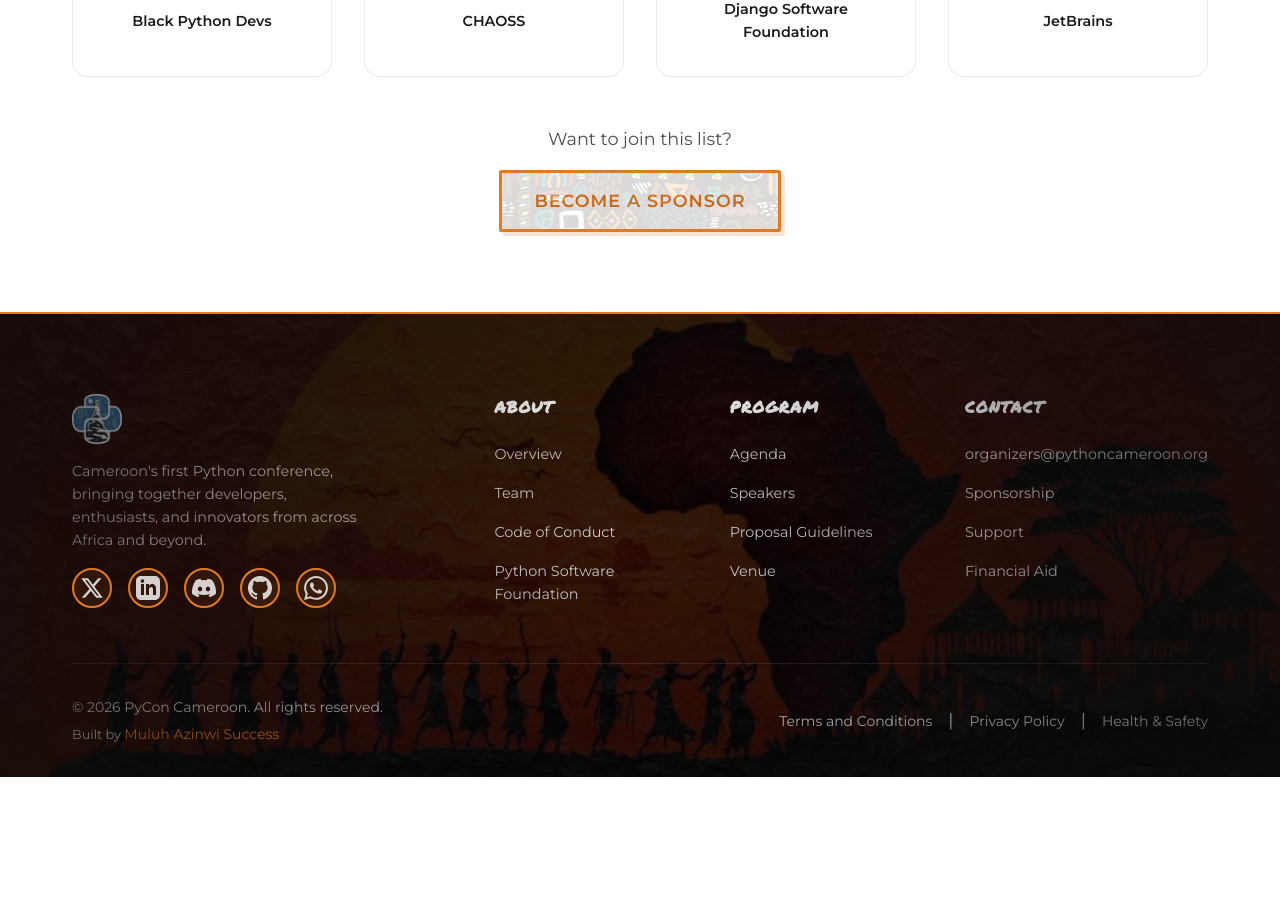
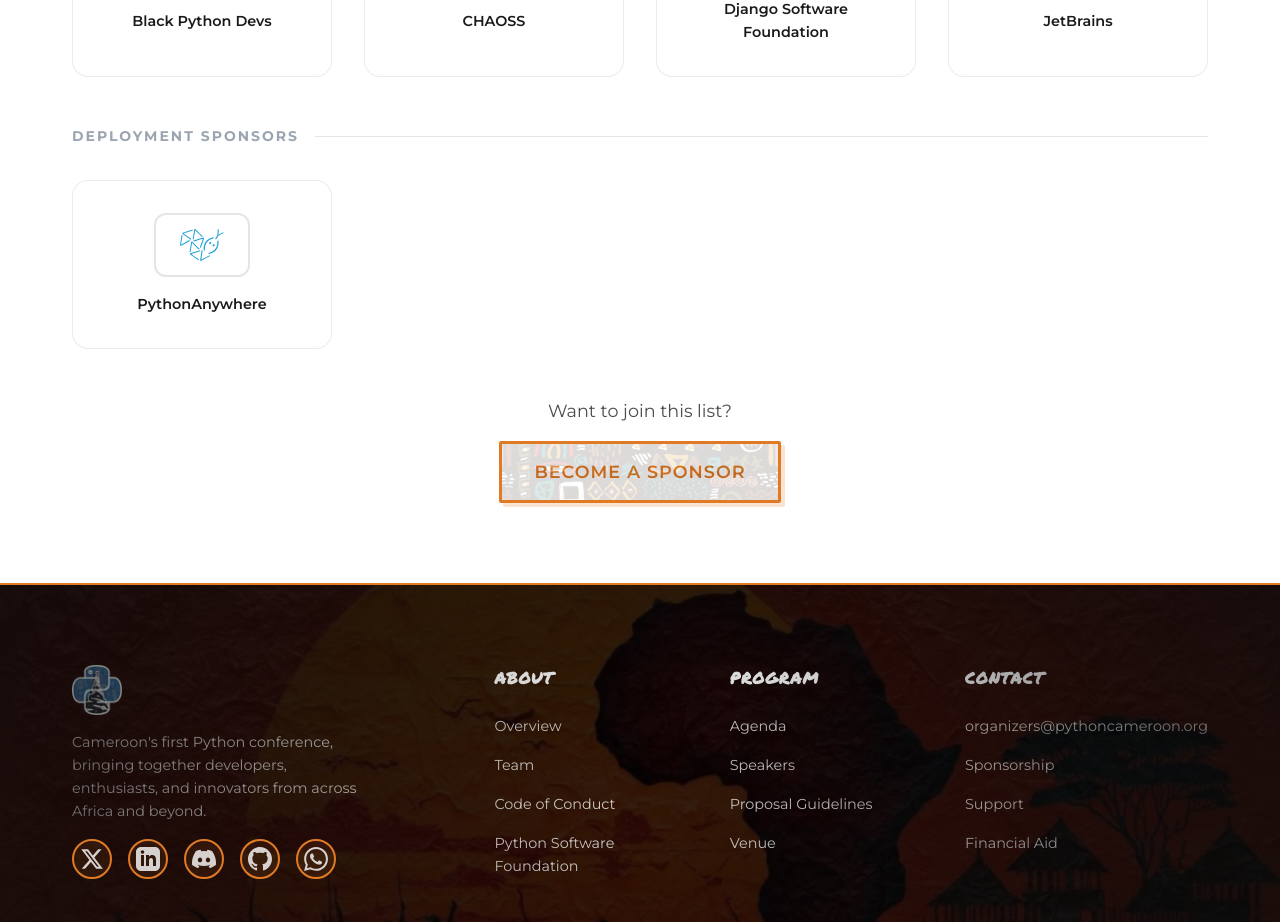
Before and after one commit to pythoncameroon/PyCon_Cameroon_2026, a React (Vite) app: page /en/sponsors in a window 1280 px wide. Shown: the part 1420-2342 px from the top of the page. Before the commit the page ends 2197 px from the top, so only its background shows below. Built offline with nearby package versions, Linux system fonts and the light colour scheme.

Commit message:
feat: Adding the pythonanywhere sponsor

```diff
--- a/src/components/SponsorShowcase.jsx
+++ b/src/components/SponsorShowcase.jsx
@@ -77,7 +77,7 @@
     </div>
 );
 
-// Shared logo-tile layout for the "bronze" and "community" tiers.
+// Shared logo-tile layout for the "bronze", "community", and "deployment" tiers.
 // The description lives in a floating popover shown on hover/focus
 // (desktop) or tap (touch devices) rather than inline.
 const LogoTile = ({ sponsor, tier, lang, t }) => {
@@ -253,6 +253,14 @@
                                 ))}
                             </div>
                         )}
+
+                        {tier === 'deployment' && (
+                            <div className="grid grid-4 stagger">
+                                {tierSponsors.map((sponsor) => (
+                                    <LogoTile key={sponsor.id} sponsor={sponsor} tier="deployment" lang={i18n.language} t={t} />
+                                ))}
+                            </div>
+                        )}
                     </div>
                 ))}
 
--- a/src/data/sponsorsList.js
+++ b/src/data/sponsorsList.js
@@ -1,10 +1,10 @@
-export const TIERS = ['diamond', 'gold', 'silver', 'bronze', 'community'];
+export const TIERS = ['diamond', 'gold', 'silver', 'bronze', 'community', 'deployment'];
 
 /**
  * @typedef {Object} Sponsor
  * @property {string} id - unique, slug
  * @property {string} name
- * @property {'diamond'|'gold'|'silver'|'bronze'|'community'} tier
+ * @property {'diamond'|'gold'|'silver'|'bronze'|'community'|'deployment'} tier
  * @property {string} logo - square, ~400x400, transparent or white background
  * @property {string} [website] - optional
  * @property {{ fr: string, en: string }} description - 1 to 3 sentences
@@ -13,7 +13,7 @@
 // {
 //   id: 'acme',                       // unique, slug
 //   name: 'ACME Corp',
-//   tier: 'gold',                     // 'diamond' | 'gold' | 'silver' | 'bronze' | 'community'
+//   tier: 'gold',                     // 'diamond' | 'gold' | 'silver' | 'bronze' | 'community' | 'deployment'
 //   logo: '/sponsors/acme.webp',      // carré, ~400×400, fond transparent ou blanc
 //   website: 'https://acme.example',  // optionnel
 //   description: { fr: '…', en: '…' } // 1 à 3 phrases
@@ -87,6 +87,17 @@
       en: "JetBrains creates intelligent software development tools used by over 11.4 million professionals and 88 Fortune Global Top 100 companies. Its lineup of more than 30 products includes award-winning IDEs, including PyCharm — the go-to IDE for productive and efficient Python development. The company also offers the JetBrains AI-powered coding assistant, and coding agent Junie.",
     },
   },
+  {
+    id: 'pythonanywhere',
+    name: 'PythonAnywhere',
+    tier: 'deployment',
+    logo: '/sponsors/pythonanywhere.svg',
+    website: 'https://www.pythonanywhere.com',
+    description: {
+      fr: "PythonAnywhere est un environnement de développement et d'hébergement Python en ligne, avec consoles, éditeur et tâches planifiées directement dans le navigateur. Il permet de déployer des applications web (Django, Flask, etc.) en quelques clics, sans gérer de serveurs. Son offre gratuite est très appréciée des apprenants et enseignants ; PythonAnywhere fait partie d'Anaconda.",
+      en: "PythonAnywhere is an online Python development and hosting environment, with consoles, an editor, and scheduled tasks right in the browser. It lets you deploy web apps (Django, Flask, etc.) in a few clicks, without managing servers. Its free tier is popular with learners and educators; PythonAnywhere is part of Anaconda.",
+    },
+  },
 ];
 
 export const sponsorsByTier = (list) =>
--- a/src/index.css
+++ b/src/index.css
@@ -3081,6 +3081,10 @@
     color: var(--color-green);
 }
 
+.sponsor-tier-heading-label.deployment {
+    color: #9aa5b1;
+}
+
 .sponsor-tier-heading-line {
     flex: 1;
     height: 1px;
@@ -3118,6 +3122,10 @@
     color: var(--color-green);
 }
 
+.sponsor-showcase-badge.deployment {
+    color: #9aa5b1;
+}
+
 .sponsor-showcase-name {
     margin-bottom: var(--spacing-xs);
 }
@@ -3255,7 +3263,7 @@
     margin-bottom: 0;
 }
 
-/* Bronze & Community (shared logo-tile layout) */
+/* Bronze, Community & Deployment (shared logo-tile layout) */
 .sponsor-showcase-tile {
     display: flex;
     flex-direction: column;
```
Also changed, not shown: public/sponsors/pythonanywhere.svg (added), src/i18n/en.json, src/i18n/fr.json.
